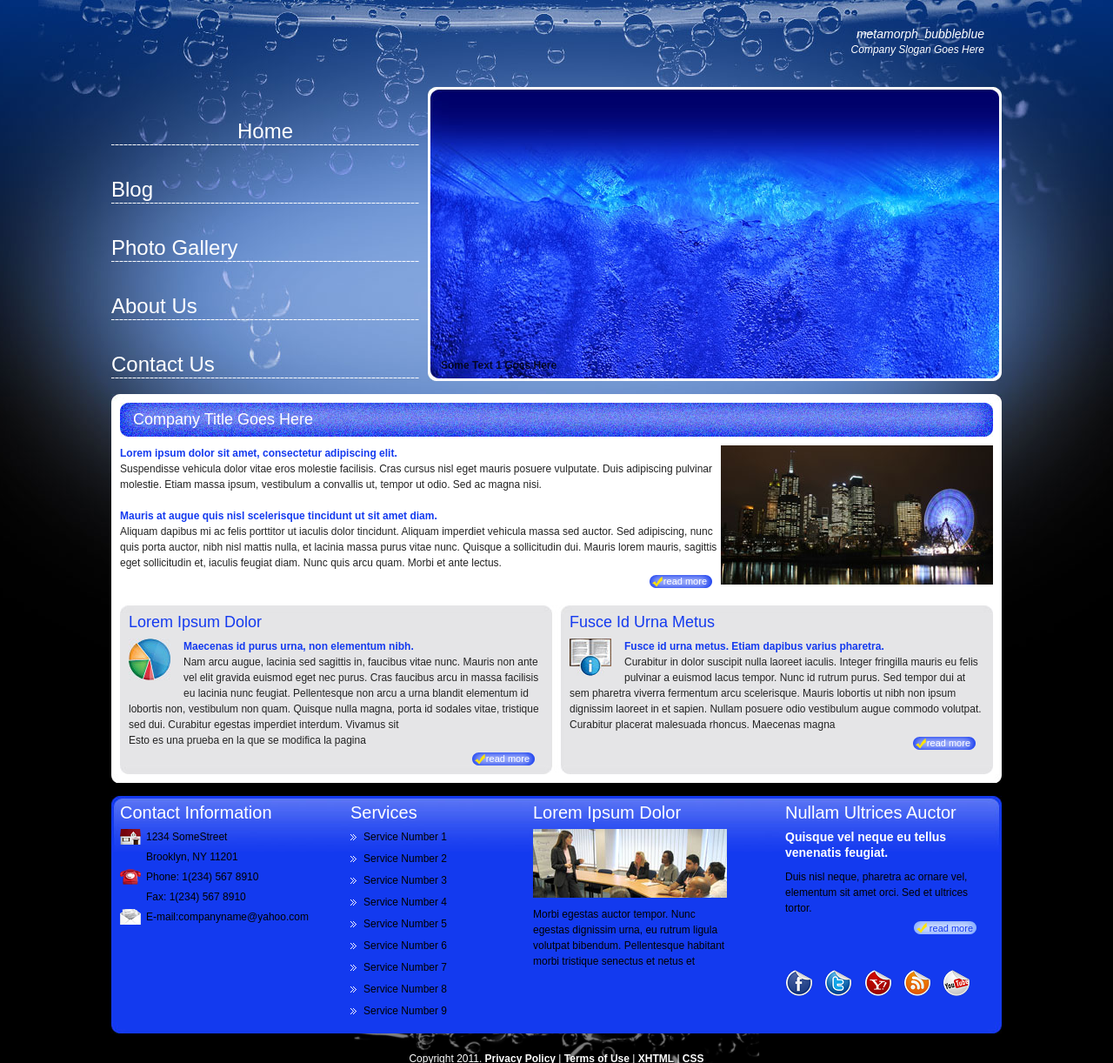
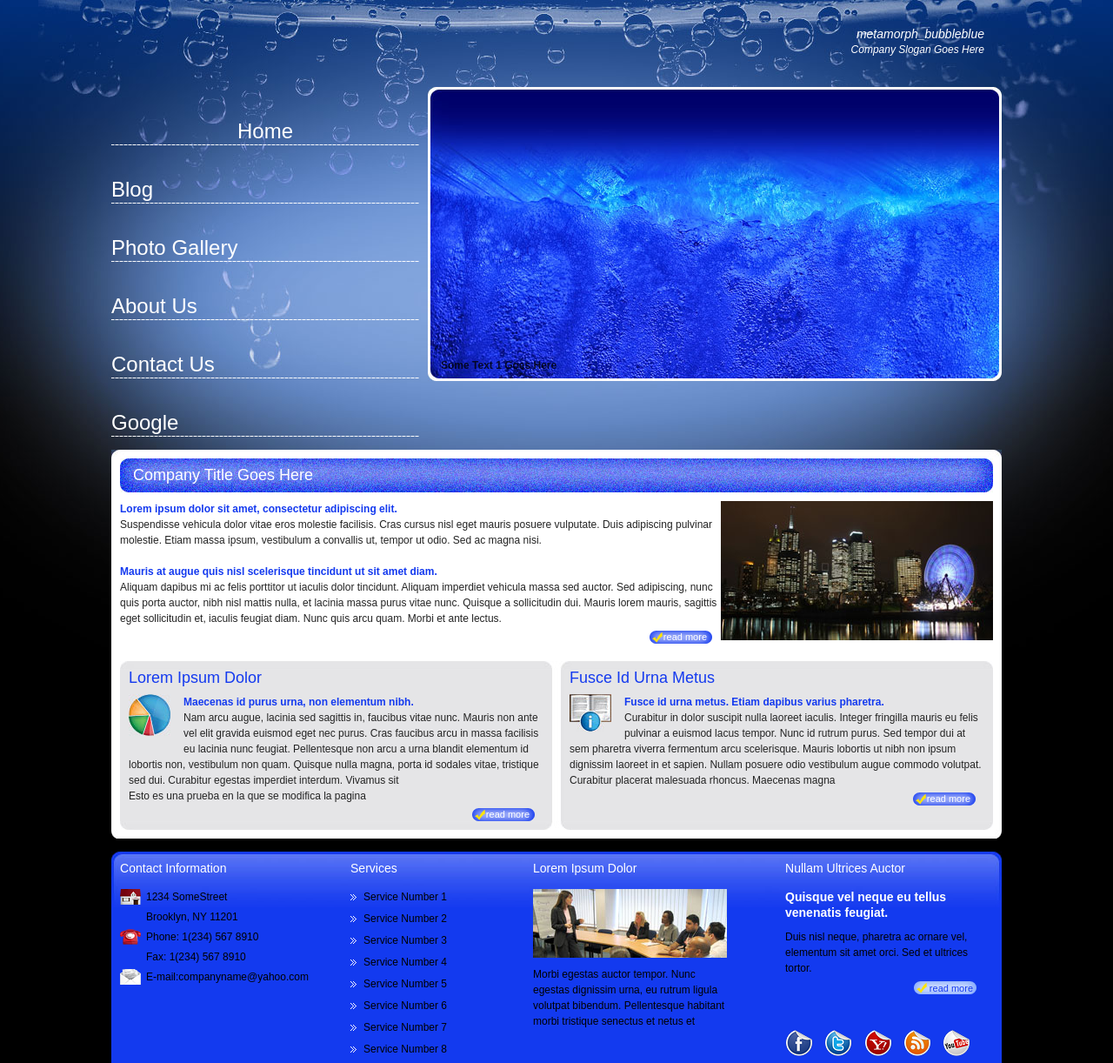
Before and after one commit to ddelarco/example_web, a plain HTML site: page index.html in a window 1280 px wide. Shown: the top 1222 px of the page at 87% size. Drawn offline with Linux system fonts and the light colour scheme.

Commit message:
Cambio de link Google

```diff
--- a/index.html
+++ b/index.html
@@ -30,6 +30,7 @@
 			                    <li><a href="gallery.html">Photo Gallery</a></li>
 			                    <li><a href="aboutus.html">About Us</a></li>
 			                    <li><a href="contact.html">Contact Us</a></li>
+			                    <li><a href="https://www.google.com/">Google</a></li>
 			                </ul>
 						</div>
 						<div id="header_img">
--- a/styles.css
+++ b/styles.css
@@ -48,10 +48,10 @@ h2{
 
 h3{
 	font-family: Arial, Helvetica, sans-serif;
-	font-size: 20px;
+	font-size: 20x;
 	font-weight: normal;
 	color: #ffffff;
-	padding-bottom: 10px;
+	padding-bottom: 15px;
 }
 
 h4{
```
